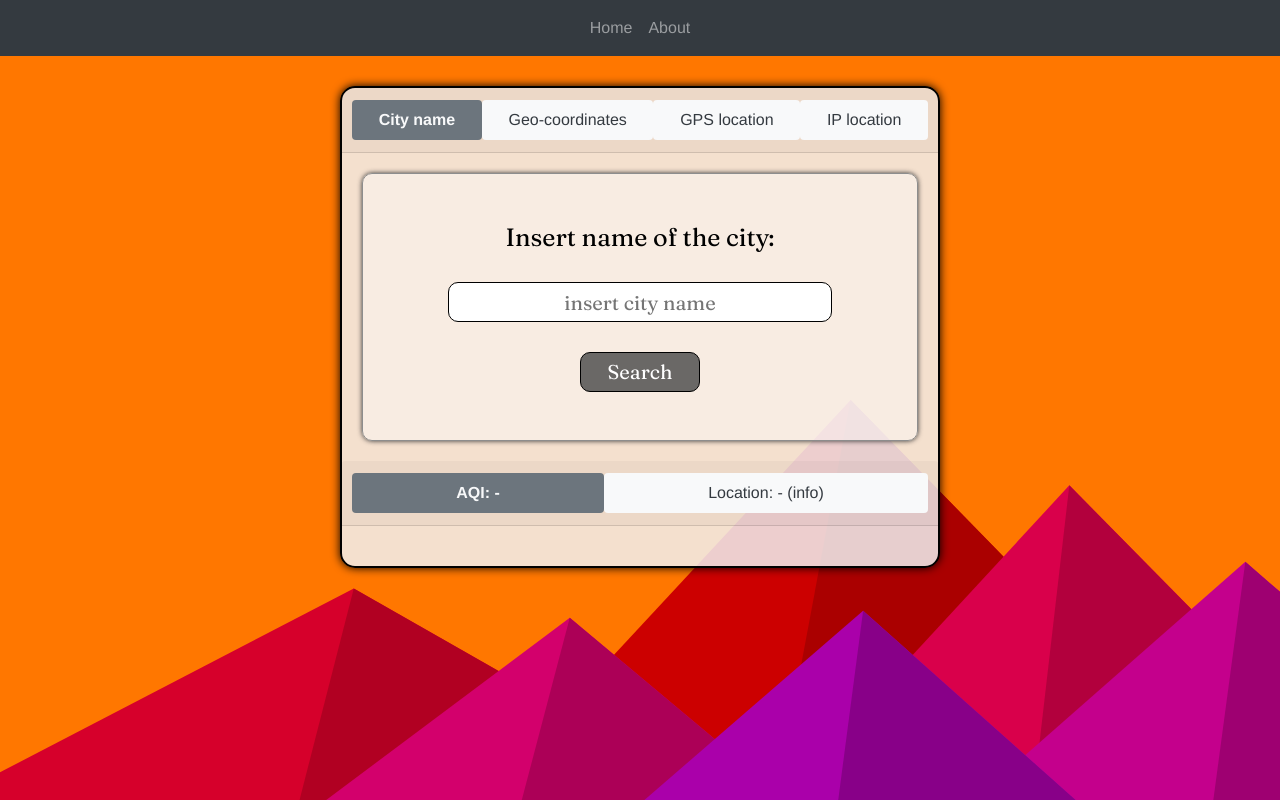
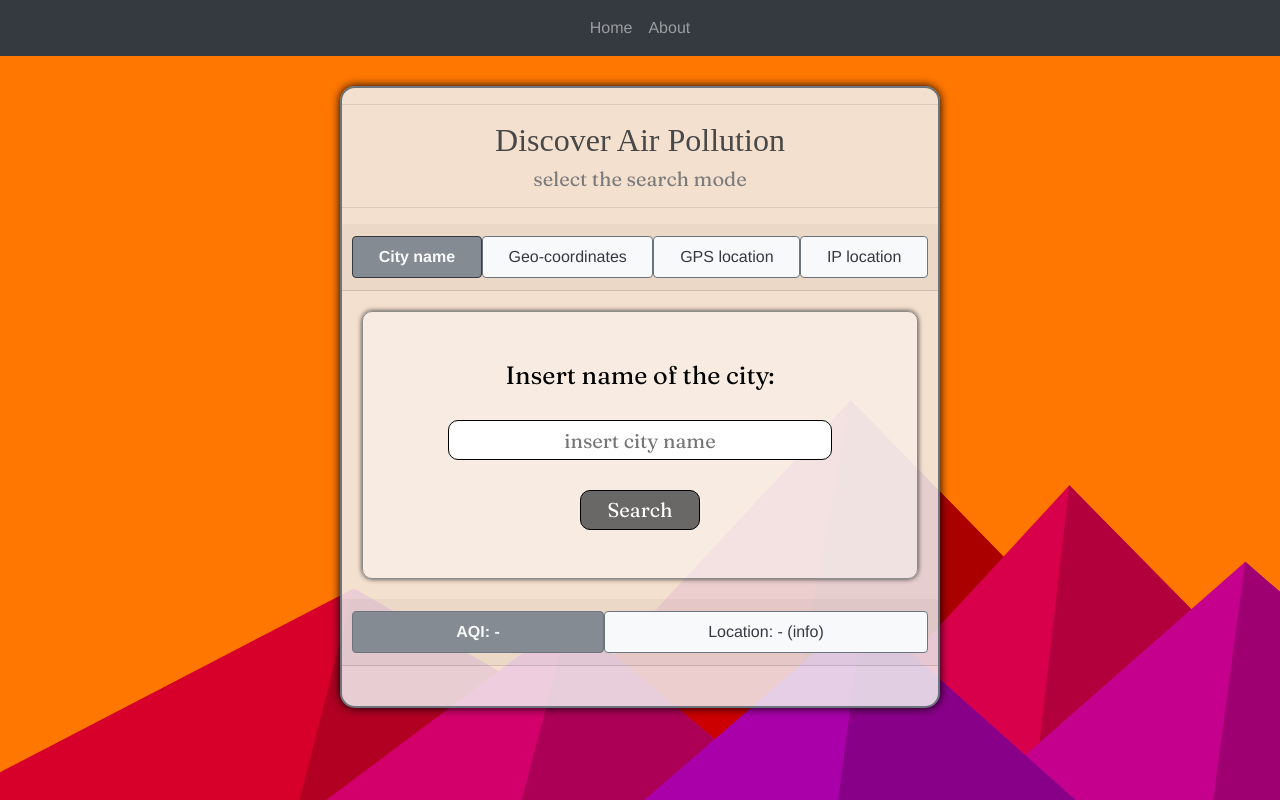
Before and after one commit to PietroTambu/City-Pollution-Tambu, a Vue app: page /#/ in a window 1280 px wide. Built offline with nearby package versions, Linux system fonts and the light colour scheme; no server answers; a web font is replaced by a local one.

Commit message:
31-03-2021 17:08

```diff
--- a/package.json
+++ b/package.json
@@ -14,7 +14,8 @@
     "firebase": "^8.2.3",
     "vue": "^2.6.11",
     "vue-router": "^3.2.0",
-    "vuex": "^3.4.0"
+    "vuex": "^3.4.0",
+    "jquery": "^3.6.0"
   },
   "devDependencies": {
     "@babel/polyfill": "^7.11.5",
--- a/src/components/ComponentPollution.vue
+++ b/src/components/ComponentPollution.vue
@@ -2,6 +2,12 @@
   <div class="div-main">
     <b-overlay :show="showMain" rounded="sm" variant="secondary" opacity="0.85" blur="2px">
       <b-overlay :show="showInput" rounded="sm" variant="secondary" opacity="0.85" blur="2px">
+        <hr>
+        <div>
+          <h2 class="PottaOne gray-2">Discover Air Pollution</h2>
+          <h5 class="Fraunces gray-3">select the search mode</h5>
+        </div>
+        <hr>
         <b-tabs v-model="tabIndexInputType" pills card fill>
           <b-tab title="City name" :title-link-class="linkClassInputType(0)" active>
             <div class="div-style">
@@ -98,6 +104,7 @@
 </template>
 
 <script>
+import $ from 'jquery'
 import service from '../js/service'
 import lodash from '../js/lodash'
 export default {
@@ -106,6 +113,7 @@ export default {
     return {
       Data: {},
       aqi: '-',
+      aqi_color: '#6c757d',
       longName: '',
       name: 'Location: -',
       lat: '',
@@ -115,6 +123,7 @@ export default {
       inputLon: '',
       tabIndexInputType: 0,
       tabIndexInfo: 0,
+      tabIndexMain: 0,
       showMain: true,
       showInput: false,
       inputCityError: false,
@@ -203,21 +212,35 @@ export default {
         this.name = this.longName.substr(0, this.longName.indexOf(','))
         if (this.name === '') { this.name = this.data.longName }
         this.aqi = this.data.aqi
+        if (this.aqi > 300) {
+          this.aqi_color = '#75151e'
+        } else if (this.aqi > 200) {
+          this.aqi_color = '#6f42c1'
+        } else if (this.aqi > 150) {
+          this.aqi_color = '#dc3545'
+        } else if (this.aqi > 100) {
+          this.aqi_color = '#fd7e14'
+        } else if (this.aqi > 50) {
+          this.aqi_color = '#ffc107'
+        } else if (this.aqi <= 50) {
+          this.aqi_color = '#28a745'
+        }
         console.log(this.data)
       }
     },
     linkClassInputType (idx) {
       if (this.tabIndexInputType === idx) {
-        return ['bg-secondary', 'text-light', 'font-weight-bold']
+        return ['bg-gray', 'text-light', 'font-weight-bold', 'border', 'border-dark']
       } else {
-        return ['bg-light', 'text-dark']
+        return ['bg-light', 'text-dark', 'border', 'border-secondary']
       }
     },
     linkClassInfo (idx) {
       if (this.tabIndexInfo === idx) {
-        return ['bg-secondary', 'text-light', 'font-weight-bold']
+        $('.div-main').css({ border: '2px solid ' + this.aqi_color })
+        return ['bg-gray', 'text-light', 'font-weight-bold', 'border', 'border-secondary']
       } else {
-        return ['bg-light', 'text-dark']
+        return ['bg-light', 'text-dark', 'border', 'border-secondary']
       }
     }
   },
@@ -232,6 +255,7 @@ export default {
 
 <style lang="scss" scoped>
 @import '../scss/custom.scss';
+
 input {
   width: 90%;
   height: 40px;
@@ -252,8 +276,8 @@ button {
   padding: 0;
   max-width: 120px;
   max-height: 40px;
-  width: 15vw;
-  height: 7vw;
+  width: 20vw;
+  height: 10vw;
   font-size: 20px;
   transition: box-shadow 0.2s;
   margin-top: 15px;
@@ -263,13 +287,25 @@ button:hover {
   transition: box-shadow 0.2s;
   box-shadow: 0 0 3px #000;
 }
+.PottaOne {
+  font-family: PottaOne;
+}
+.Fraunces {
+  font-family: Fraunces;
+}
+.gray-2 {
+  color: #484848;
+}
+.gray-3 {
+  color: #7c7c7c;
+}
 .div-main {
   width: 65vw;
   max-width: 600px;
   margin: auto;
   margin-top: 30px;
   margin-bottom: 30px;
-  border: 2px black solid;
+  border: 2px solid black;
   border-radius: 15px;
   box-shadow: 0 0 10px #000;
   background-color: rgba(243, 243, 243, 0.85);
@@ -297,9 +333,6 @@ button:hover {
   margin-bottom: 15px;
   font-size: 25px;
 }
-.tab-title-class {
-  color: red;
-}
 @media screen and (max-width: 500px) {
   button, input {
     font-size: 4vw;
--- a/src/main.js
+++ b/src/main.js
@@ -7,8 +7,12 @@ import App from './App.vue'
 import router from './router'
 import store from './store'
 import './firebaseApp'
+import { BootstrapVue, IconsPlugin } from 'bootstrap-vue'
 
 Vue.config.productionTip = false
+
+Vue.use(BootstrapVue)
+Vue.use(IconsPlugin)
 
 new Vue({
   router,
--- a/src/scss/custom.scss
+++ b/src/scss/custom.scss
@@ -9,6 +9,7 @@ $yellow:  #ffc107 !default;
 $green:   #28a745 !default;
 $teal:    #20c997 !default;
 $cyan:    #17a2b8 !default;
+$gray:    #858b92 !default;
 
 $theme-colors:(
         "AQI_Good": $green,
@@ -17,7 +18,7 @@ $theme-colors:(
         "AQI_Unhealthy": $red,
         "AQI_Very_Unhealthy": $purple,
         "AQI_Hazardous": $porpora,
-        "yellow": $yellow
+        "gray": $gray
 );
 
 @import "../../node_modules/bootstrap/scss/bootstrap";
```
Also changed, not shown: 1 other file (tests, documents, lock files or other folders).
